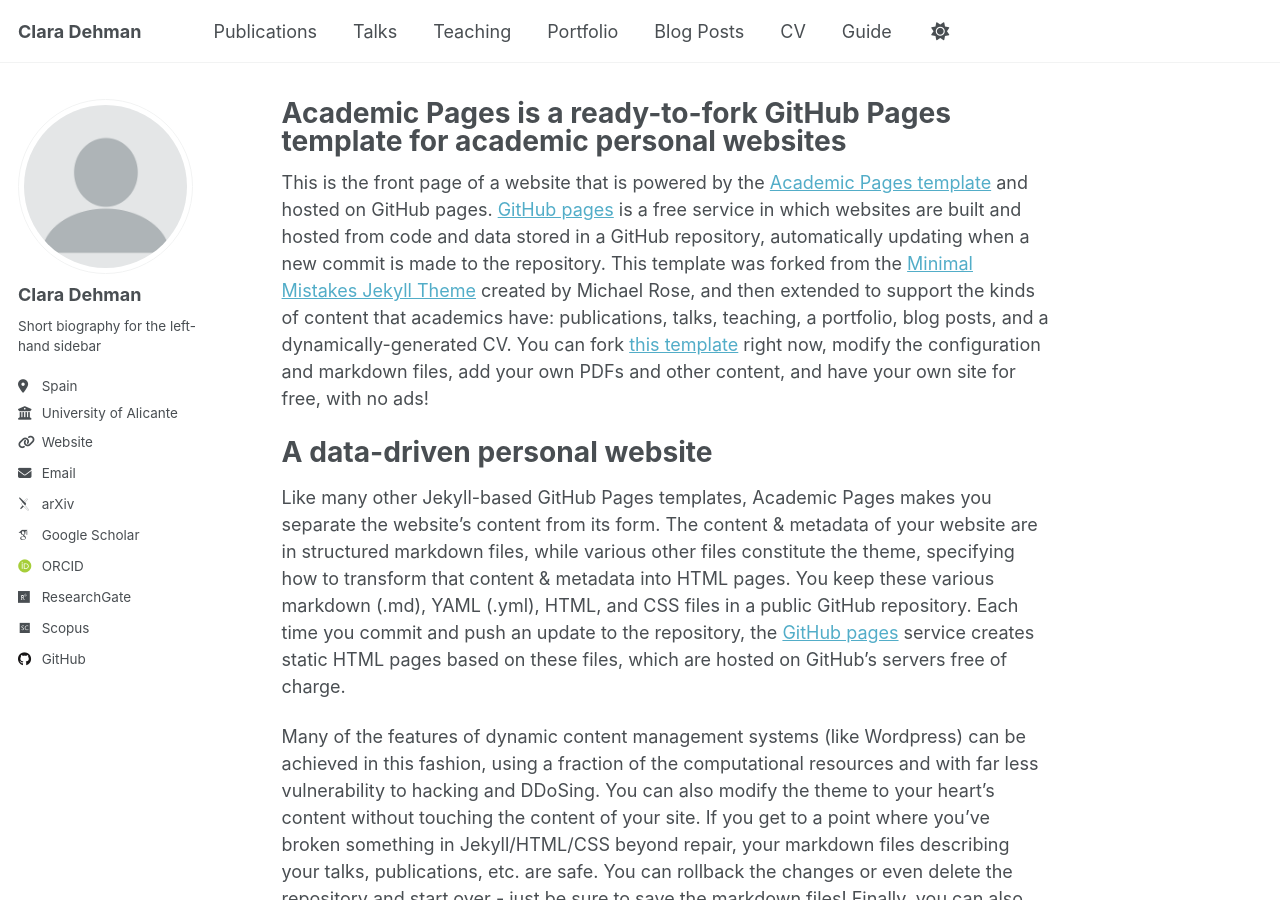
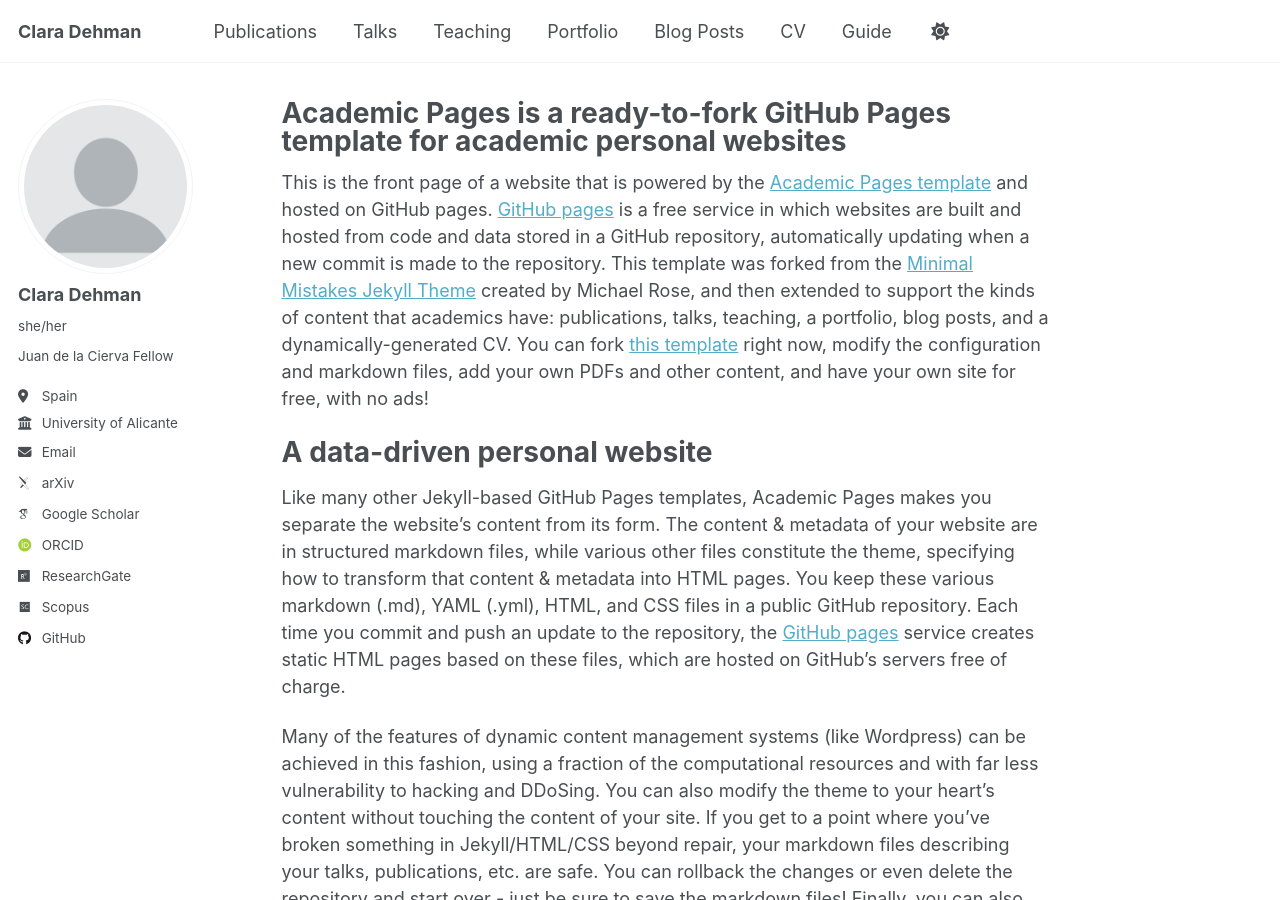
Before and after one commit to ClaraDehman/ClaraDehman.github.io, a Jekyll site: the page built from _pages/about.md, in a window 1280 px wide and 900 px high. Built offline with Jekyll 4.4.1, drawn with Linux system fonts in a browser that asks for light colours; some web fonts are replaced.

Commit message:
Update _config.yml
updating the initial profile

```diff
--- a/_config.yml
+++ b/_config.yml
@@ -24,11 +24,11 @@
   # Biographic information
   avatar           : "profile.png"
   name             : "Clara Dehman"
-  pronouns         : # example: "she/her"
-  bio              : "Short biography for the left-hand sidebar"
+  pronouns         : "she/her"
+  bio              : "Juan de la Cierva Fellow"
   location         : "Spain"
   employer         : "University of Alicante"
-  uri              : "https://cvnet.cpd.ua.es/curriculum-breve/es/dehman-clara/697657"
+  uri              : #"https://cvnet.cpd.ua.es/curriculum-breve/es/dehman-clara/697657"
   email            : "clara.dehman@ua.es"
 
   # Academic websites
```
